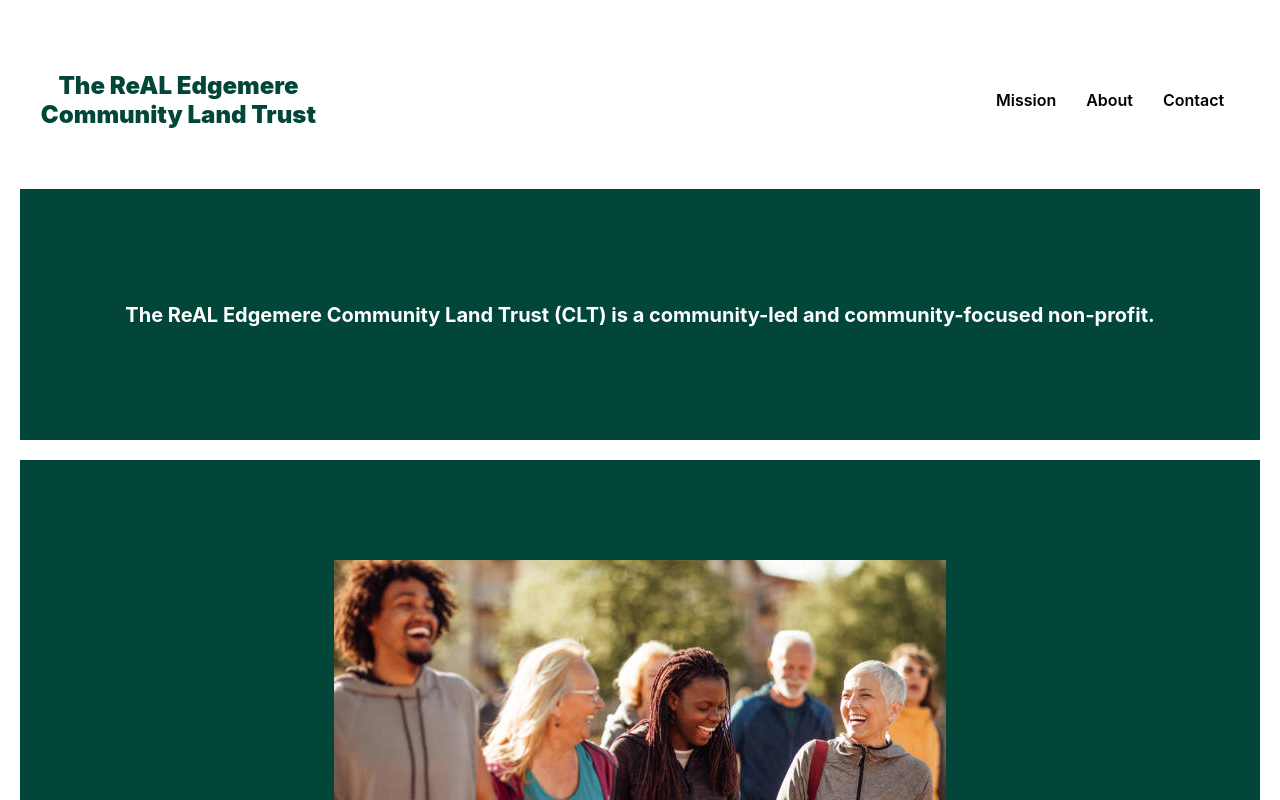
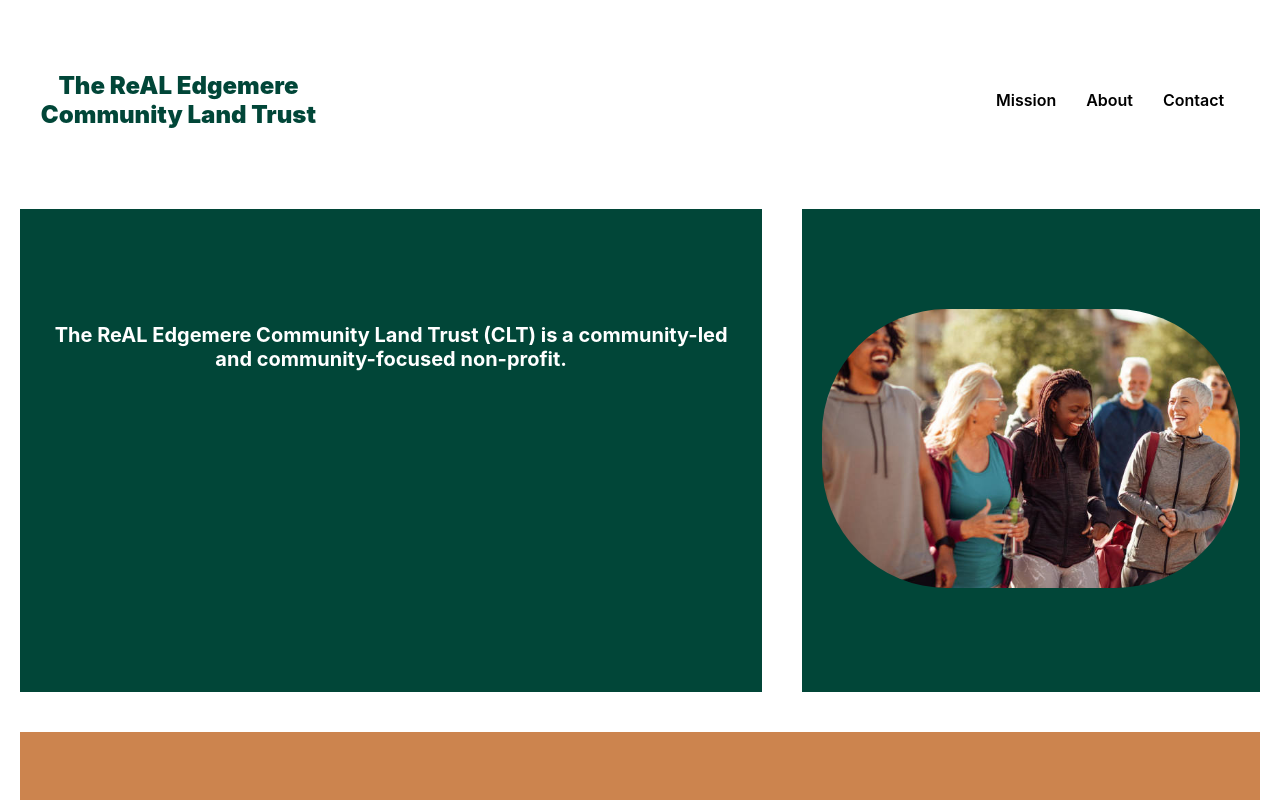
Before and after one commit to TaylorWill94/CLTmobile, a React (Create React App) app: page / in a window 1280 px wide. Shown: the top 800 px of the page. Built offline with nearby package versions, Linux system fonts and the light colour scheme.

Commit message:
Styling mobile

```diff
--- a/src/components/Footer/Footer.css
+++ b/src/components/Footer/Footer.css
@@ -1,7 +1,6 @@
 @media screen and (min-width: 400px) {
   .footer {
     background: rgb(204, 132, 78);
-    margin: 1.25rem;
     padding-top: 100px;
     padding-bottom: 100px;
     padding-left: 20px;
@@ -26,11 +25,11 @@
 @media screen and (min-width: 576px) {
   .footer {
     background: rgb(204, 132, 78);
-    margin: 1.25rem;
     padding-top: 100px;
     padding-bottom: 100px;
     padding-left: 20px;
     padding-right: 20px;
+    margin-top: 10px;
   }
 
   .email {
@@ -51,11 +50,11 @@
 @media screen and (max-width: 768px) {
   .footer {
     background: rgb(204, 132, 78);
-    margin: 1.25rem;
     padding-top: 100px;
     padding-bottom: 100px;
     padding-left: 20px;
     padding-right: 20px;
+    margin-top: 10px;
   }
 
   .email {
--- a/src/components/Home/Home.css
+++ b/src/components/Home/Home.css
@@ -1,10 +1,10 @@
 @media screen and (min-width: 300px) {
   .home-sec {
-    margin: 1.25rem;
     padding-top: 100px;
     padding-bottom: 100px;
     padding-left: 20px;
     padding-right: 20px;
+    margin-bottom: 10px;
     background: rgb(1, 70, 56);
   }
 
@@ -14,7 +14,6 @@
   }
 
   .img-sec {
-    margin: 1.25rem;
     padding-top: 100px;
     padding-bottom: 100px;
     padding-left: 20px;
@@ -24,17 +23,17 @@
 
   .com-img {
     max-width: 100%;
-    /* max-width: 392px; */
+    border-radius: 125px;
   }
 }
 
 @media screen and (min-width: 400px) {
   .home-sec {
-    margin: 1.25rem;
     padding-top: 100px;
     padding-bottom: 100px;
     padding-left: 20px;
     padding-right: 20px;
+    margin-bottom: 10px;
     background: rgb(1, 70, 56);
   }
 
@@ -44,7 +43,6 @@
   }
 
   .img-sec {
-    margin: 1.25rem;
     padding-top: 100px;
     padding-bottom: 100px;
     padding-left: 20px;
@@ -54,6 +52,7 @@
 
   .com-img {
     max-width: 100%;
+    border-radius: 125px;
     /* max-width: 392px; */
   }
 }
@@ -149,6 +148,11 @@
 }
 
 @media screen and (min-width: 1200px) {
+  .home {
+    display: flex;
+    flex-direction: row;
+  }
+
   .home-sec {
     margin: 1.25rem;
     padding-top: 100px;
```
